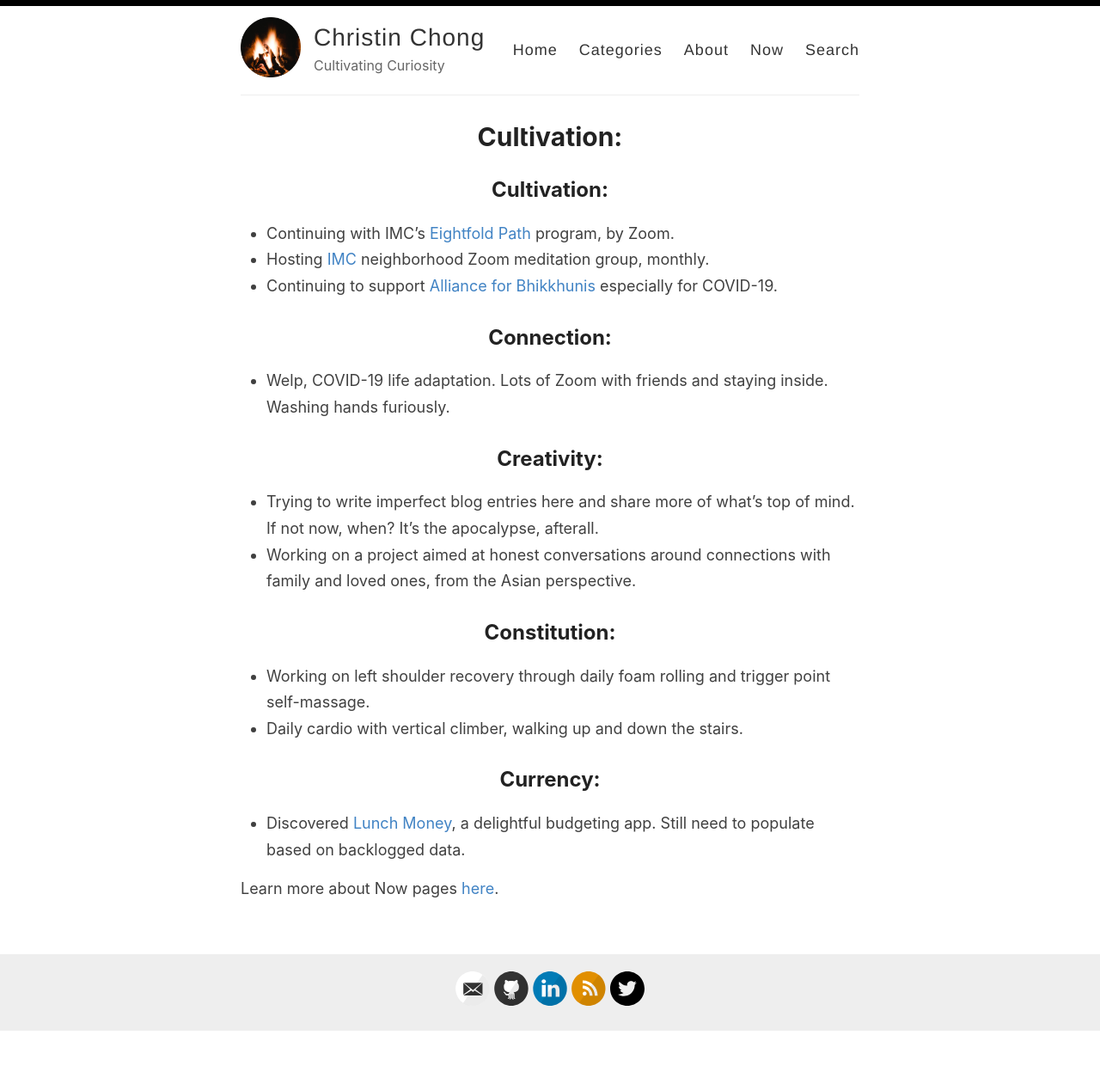
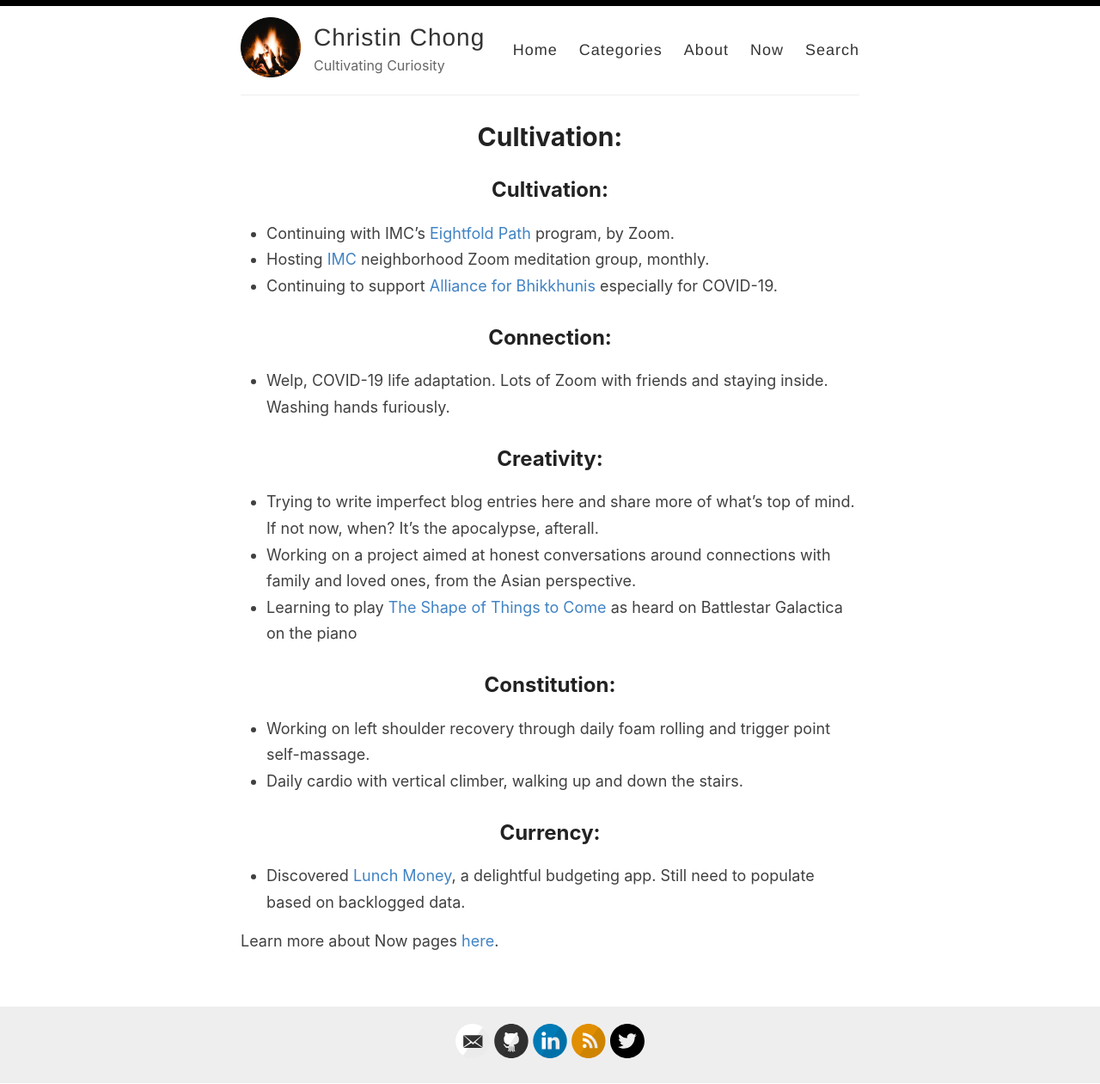
Before and after one commit to codestin/codestin.github.io, a Jekyll site: the page built from _pages/now.md, in a window 1280 px wide. Shown: the whole page at 86% size. Built offline with Jekyll 4.4.1, drawn with Linux system fonts in a browser that asks for light colours; our own code applies the rules of GitHub Pages for plain Markdown files; before the commit the page ends 1199 px from its top, so only the background shows below that.

Commit message:
Update now.md

```diff
--- a/_pages/now.md
+++ b/_pages/now.md
@@ -15,6 +15,7 @@ permalink: /now/
 ## Creativity:
 * Trying to write imperfect blog entries here and share more of what's top of mind. If not now, when? It's the apocalypse, afterall.
 * Working on a project aimed at honest conversations around connections with family and loved ones, from the Asian perspective.
+* Learning to play [The Shape of Things to Come](https://www.musicnotes.com/sheetmusic/mtd.asp?ppn=MN0093764) as heard on Battlestar Galactica on the piano
 
 ## Constitution:
 * Working on left shoulder recovery through daily foam rolling and trigger point self-massage.
```
